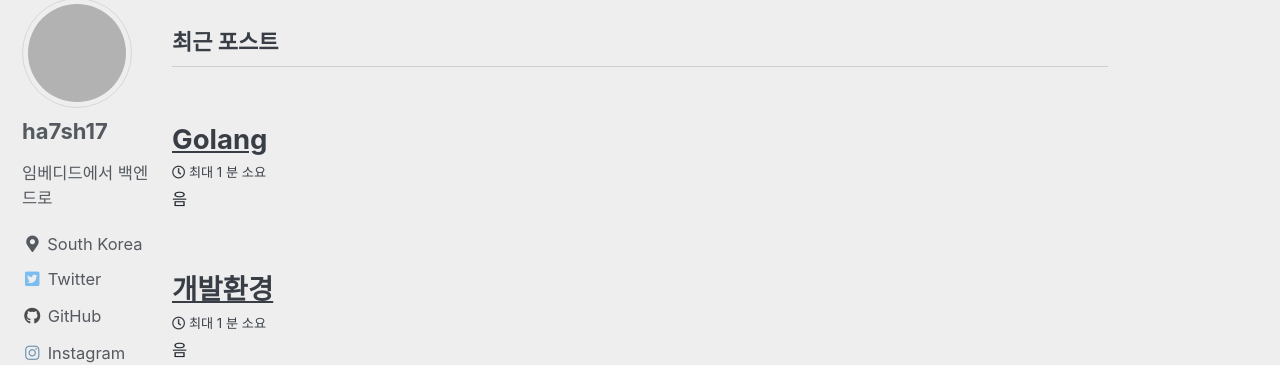
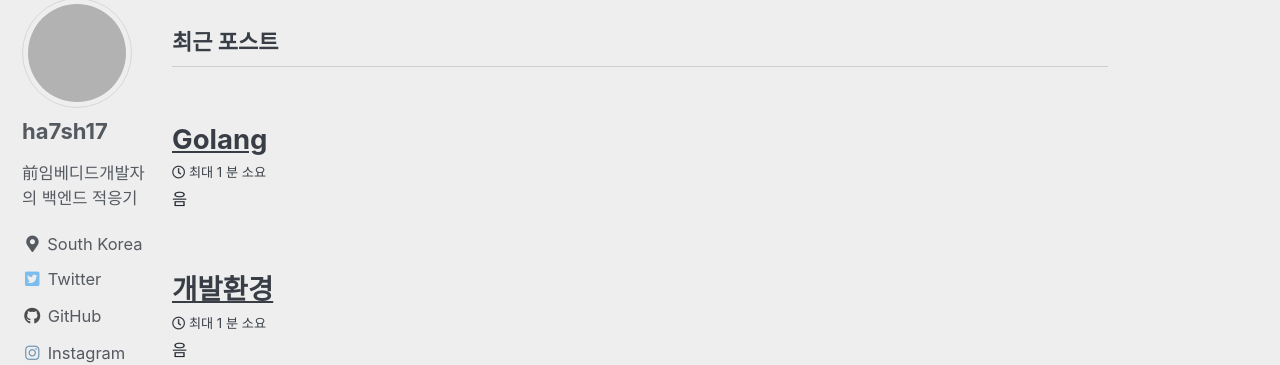
Before and after one commit to ha7sh17/ha7sh17.github.io, a Jekyll site: the page built from index.html, in a window 1280 px wide. Shown: the part 113-478 px from the top of the page. Built offline with Jekyll 4.4.1, drawn with Linux system fonts in a browser that asks for light colours; cached includes are drawn as plain includes; the list of posts is cut into pages by our own code; grey boxes are pictures that could not be loaded.

Commit message:
Change bio

```diff
--- a/_config.yml
+++ b/_config.yml
@@ -96,7 +96,7 @@ analytics:
 author:
   name             : "ha7sh17"
   avatar           : "https://avatars.githubusercontent.com/u/76147460?v=4"
-  bio              : "임베디드에서 백엔드로"
+  bio              : "前임베디드개발자의 백엔드 적응기"
   location         : "South Korea"
   email            : "ha7sh17@gmail.com"
   links:
```
